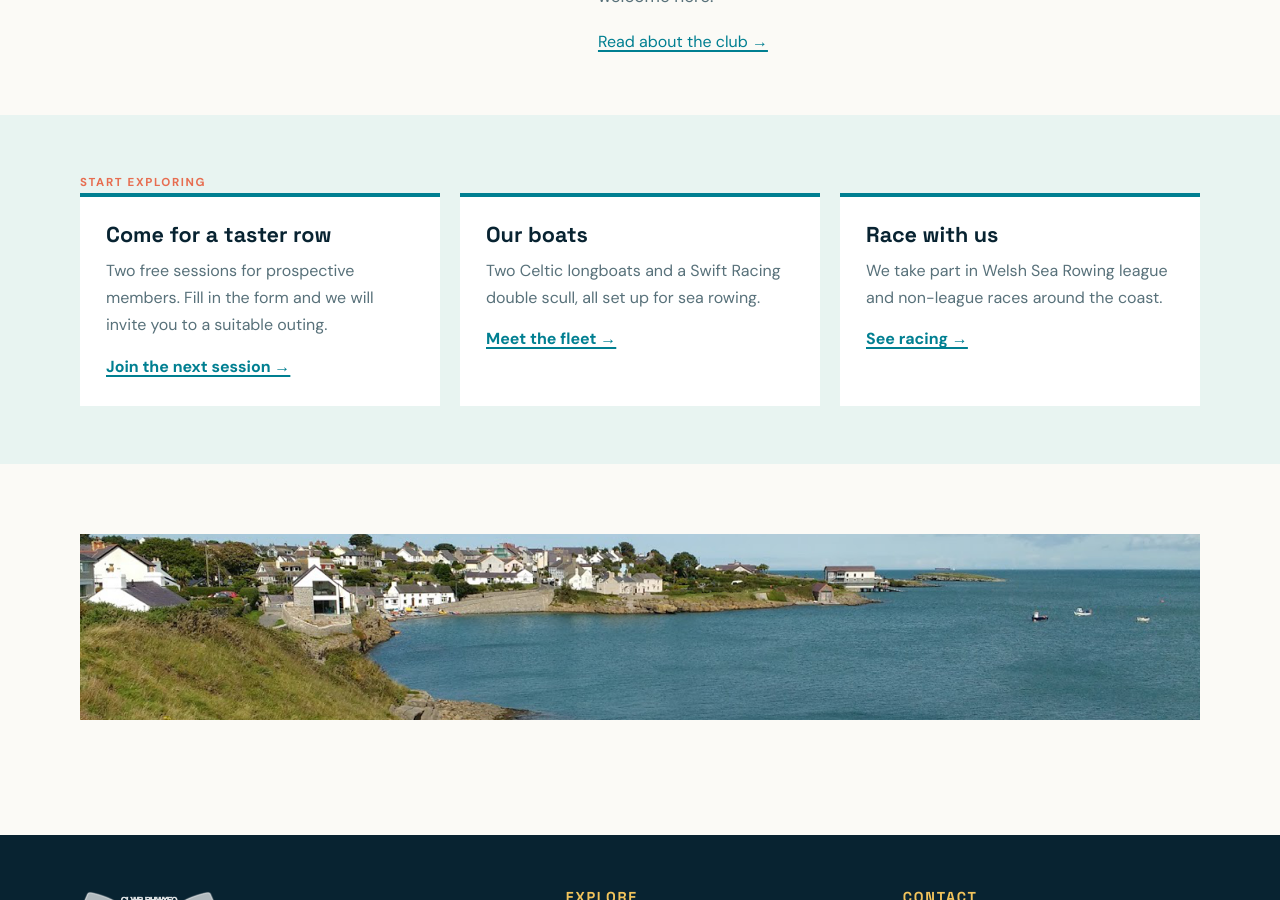
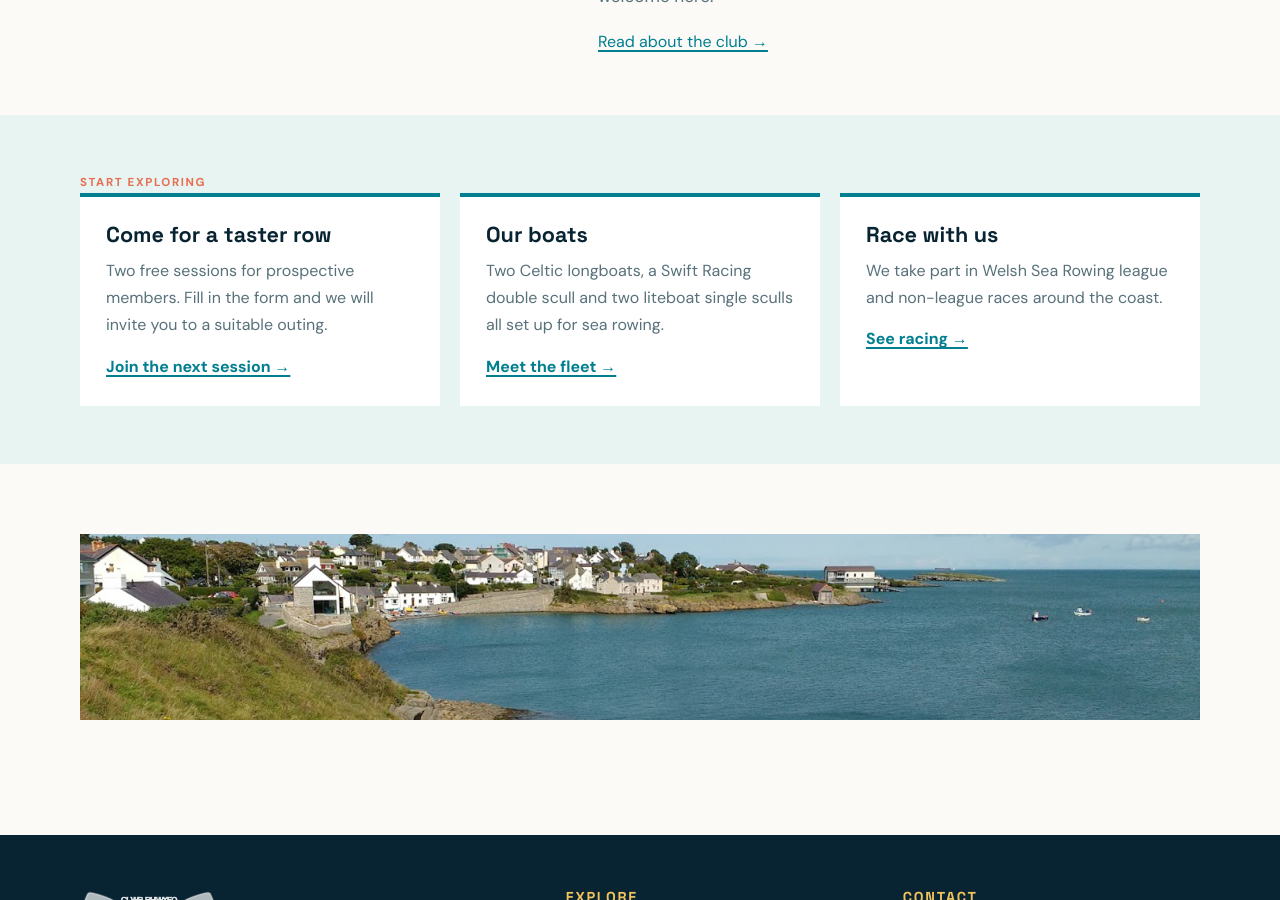
Before and after one commit to rhwyfomoelfre/rhwyfomoelfre.github.io, a Jekyll site: the page built from index.md, in a window 1280 px wide and 900 px high, scrolled down 927 px. Built offline with Jekyll 4.4.1, drawn with Linux system fonts in a browser that asks for light colours.

Commit message:
Update hero section text and enhance boat description in index.md

```diff
--- a/index.md
+++ b/index.md
@@ -4,7 +4,7 @@ title: Home
 ---
 <section class="hero slider" data-slider aria-label="Moelfre Rowing Club highlights">
   <article class="hero-slide is-active" data-slide><img class="hero-image" src="{{ '/assets/images/MoelfreSlider1.jpg' | relative_url }}" alt="Coastal water around Moelfre"><div class="hero-content"><div class="eyebrow">Clwb Rhwyfo Moelfre</div><h1>Join us on the water</h1><p>Friendly coastal rowing from Traeth Bychan, on the beautiful east coast of Ynys Môn.</p><a class="button" href="{{ '/join/' | relative_url }}">Try a taster row</a><a class="button secondary" href="{{ '/about/' | relative_url }}">Meet the club</a></div></article>
-  <article class="hero-slide" data-slide aria-hidden="true"><img class="hero-image" src="{{ '/assets/images/slide_02.jpg' | relative_url }}" alt="A coastal rowing boat heading towards Anglesey"><div class="hero-content"><div class="eyebrow">Clwb Rhwyfo Moelfre</div><h1>Go on!</h1><p>Find your pace, learn the boat, and enjoy the coastline with a welcoming crew.</p><a class="button" href="{{ '/join/' | relative_url }}">Book a taster row</a></div></article>
+  <article class="hero-slide" data-slide aria-hidden="true"><img class="hero-image" src="{{ '/assets/images/slide_02.jpg' | relative_url }}" alt="A coastal rowing boat heading towards Anglesey"><div class="hero-content"><div class="eyebrow">Clwb Rhwyfo Moelfre</div><h1>Go on!</h1><p>Find your pace, learn to row, and enjoy the coastline with a welcoming crew.</p><a class="button" href="{{ '/join/' | relative_url }}">Book a taster row</a></div></article>
   <article class="hero-slide" data-slide aria-hidden="true"><img class="hero-image" src="{{ '/assets/images/southstack.jpg' | relative_url }}" alt="South Stack lighthouse from the sea"><div class="hero-content"><div class="eyebrow">Ynys Lawd o'r Môr</div><h1>Join us for a taster row!</h1><p>See Ynys Môn from the water and discover what coastal rowing feels like.</p><a class="button" href="{{ '/join/' | relative_url }}">Try two free sessions</a></div></article>
   <div class="slider-controls"><div class="slider-dots" role="tablist" aria-label="Choose a slide"><button class="slider-dot is-active" type="button" data-slide-to="0" role="tab" aria-label="Show slide 1" aria-selected="true"></button><button class="slider-dot" type="button" data-slide-to="1" role="tab" aria-label="Show slide 2" aria-selected="false"></button><button class="slider-dot" type="button" data-slide-to="2" role="tab" aria-label="Show slide 3" aria-selected="false"></button></div></div>
 </section>
@@ -20,7 +20,7 @@ title: Home
     <div class="section-label">Start exploring</div>
     <div class="card-grid">
       <article class="card"><h3>Come for a taster row</h3><p>Two free sessions for prospective members. Fill in the form and we will invite you to a suitable outing.</p><a href="{{ '/join/' | relative_url }}">Join the next session &rarr;</a></article>
-      <article class="card"><h3>Our boats</h3><p>Two Celtic longboats and a Swift Racing double scull, all set up for sea rowing.</p><a href="{{ '/boats/' | relative_url }}">Meet the fleet &rarr;</a></article>
+      <article class="card"><h3>Our boats</h3><p>Two Celtic longboats, a Swift Racing double scull and two liteboat single sculls all set up for sea rowing.</p><a href="{{ '/boats/' | relative_url }}">Meet the fleet &rarr;</a></article>
       <article class="card"><h3>Race with us</h3><p>We take part in Welsh Sea Rowing league and non-league races around the coast.</p><a href="{{ '/racing/' | relative_url }}">See racing &rarr;</a></article>
     </div>
   </div>
```
